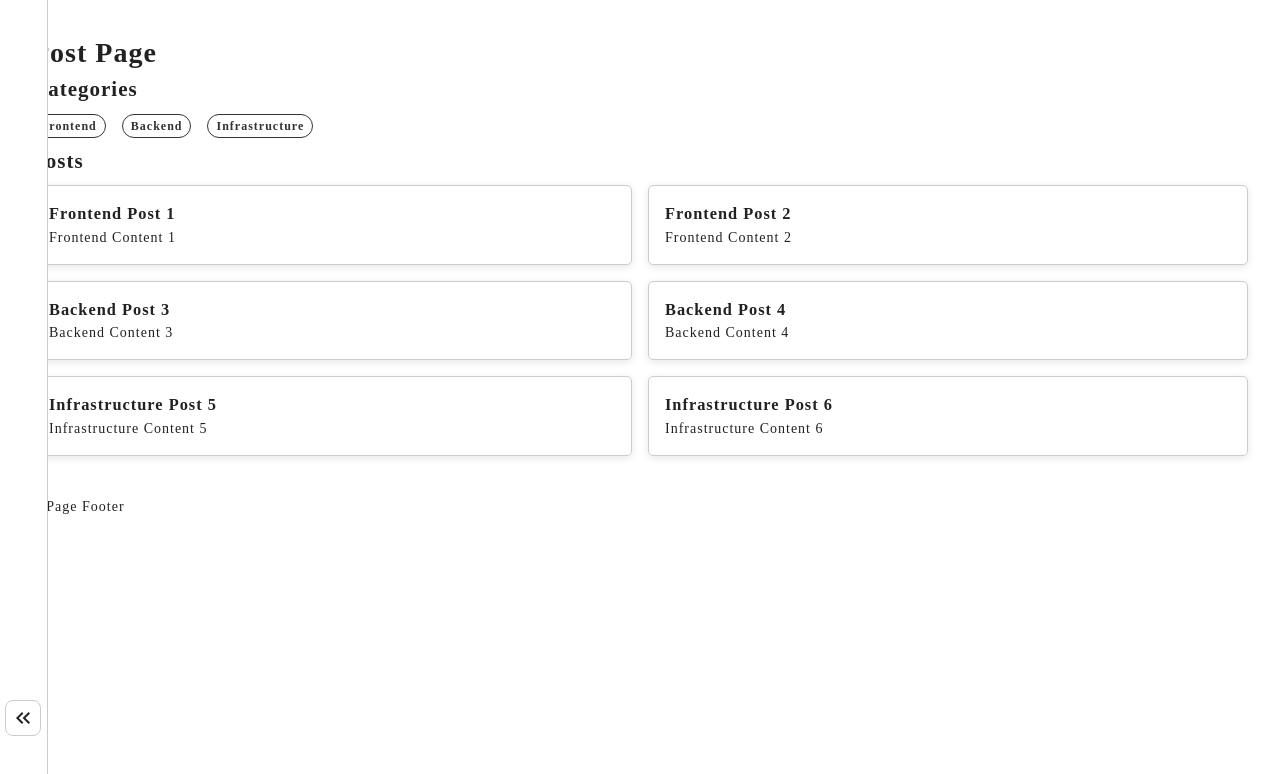
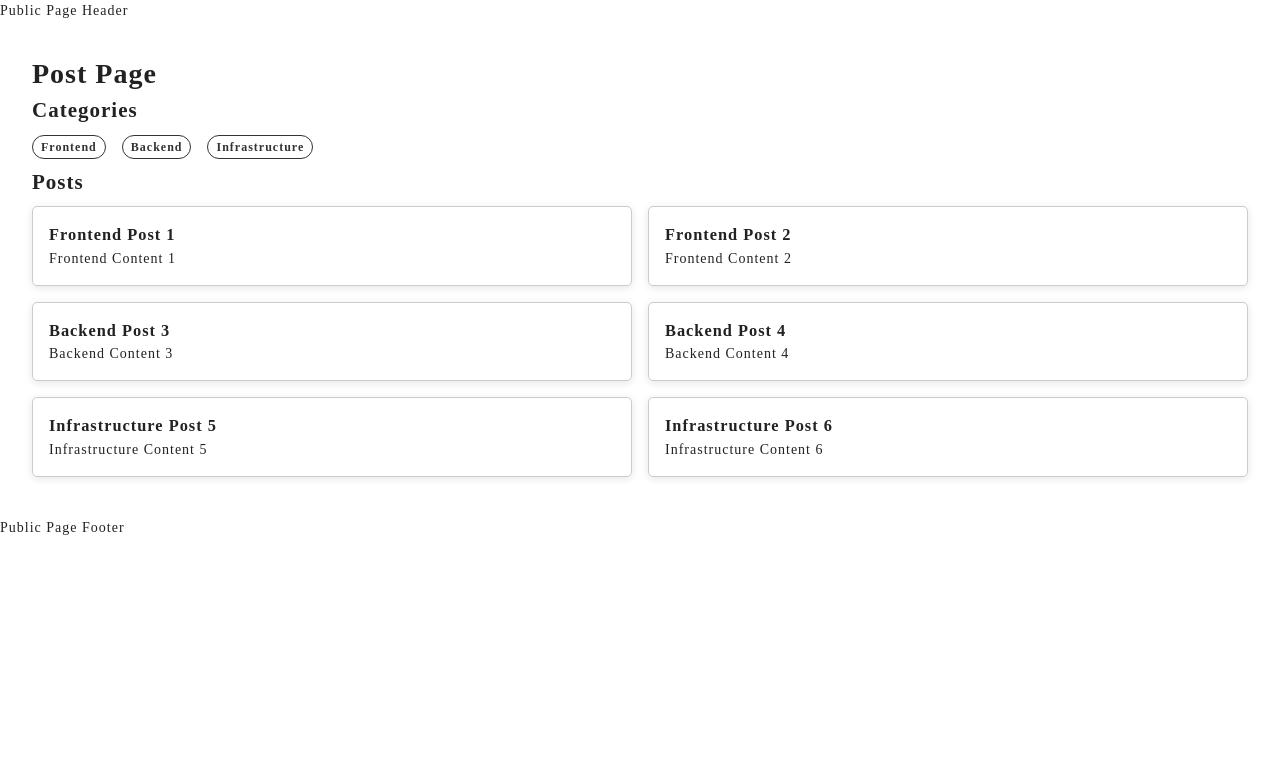
Before and after one commit to toraco/app-router-starter, a Next.js app: page /post in a window 1280 px wide. Shown: the top 774 px of the page. Built offline with nearby package versions, Linux system fonts and the light colour scheme.

Commit message:
:shirt: Fix lint error

```diff
--- a/src/app/(public)/layout.tsx
+++ b/src/app/(public)/layout.tsx
@@ -1,11 +1,10 @@
 import { ReactNode } from 'react'
-import Header from 'components/Sidebar'
 import styles from './layout.module.scss'
 
 export default function PublicLayout({ children }: { children: ReactNode }) {
   return (
     <>
-      <Header />
+      <header>Public Page Header</header>
       <main className={styles.main}>
         <div className={styles.publicPage}>{children}</div>
       </main>
```
